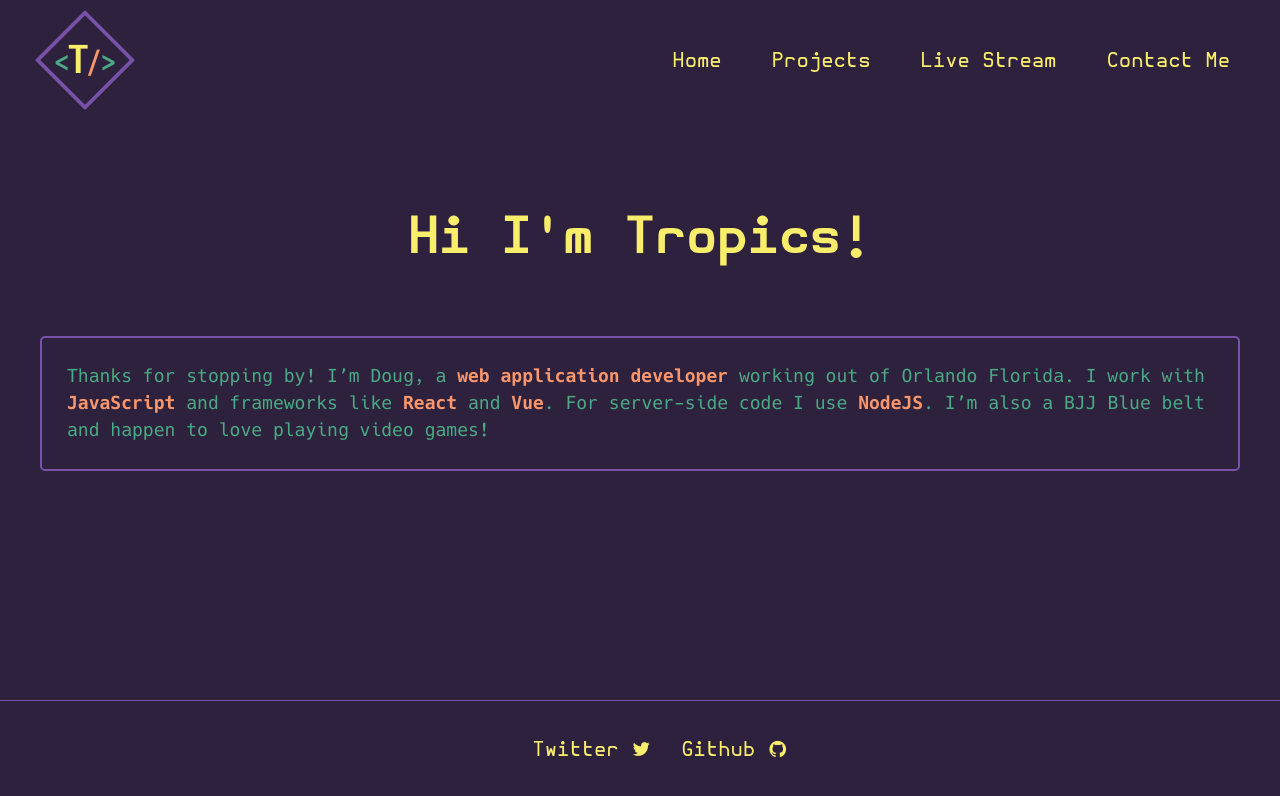
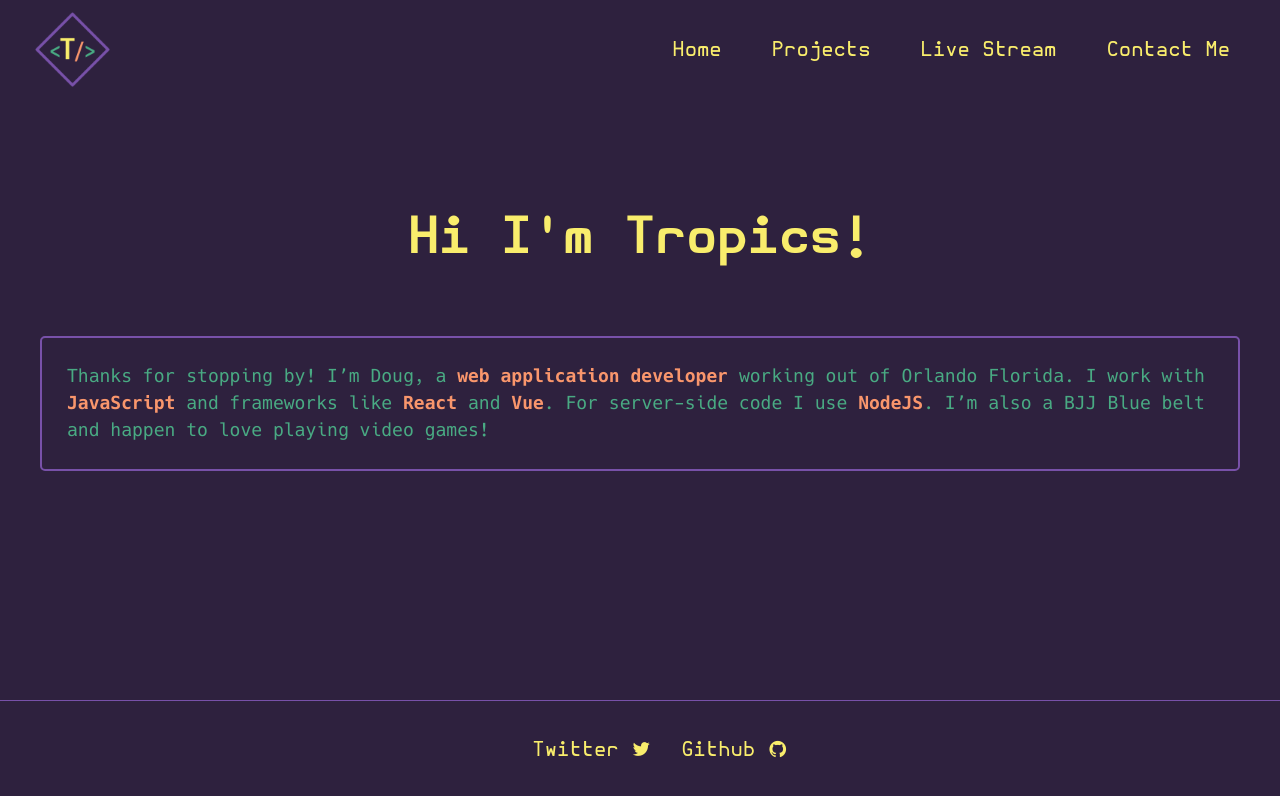
Before and after one commit to TropicsTheDev/PortfolioSite, a Next.js app in the folder client/: page / in a window 1280 px wide. Shown: the top 796 px of the page. Built offline with nearby package versions, Linux system fonts and the light colour scheme.

Commit message:
more image touchup

```diff
--- a/client/components/Header.js
+++ b/client/components/Header.js
@@ -6,7 +6,7 @@ function Header(props) {
   return (
     <header className={styles.header}>
       <div className={styles.logo}>
-        <img src="/images/Minilogo.png" width="100px" height="100px" />
+        <img src="/images/Minilogo.png" width="75px" height="75" />
       </div>
       <nav className={styles.nav}>
         <ul className={styles.nav_links}>
```
